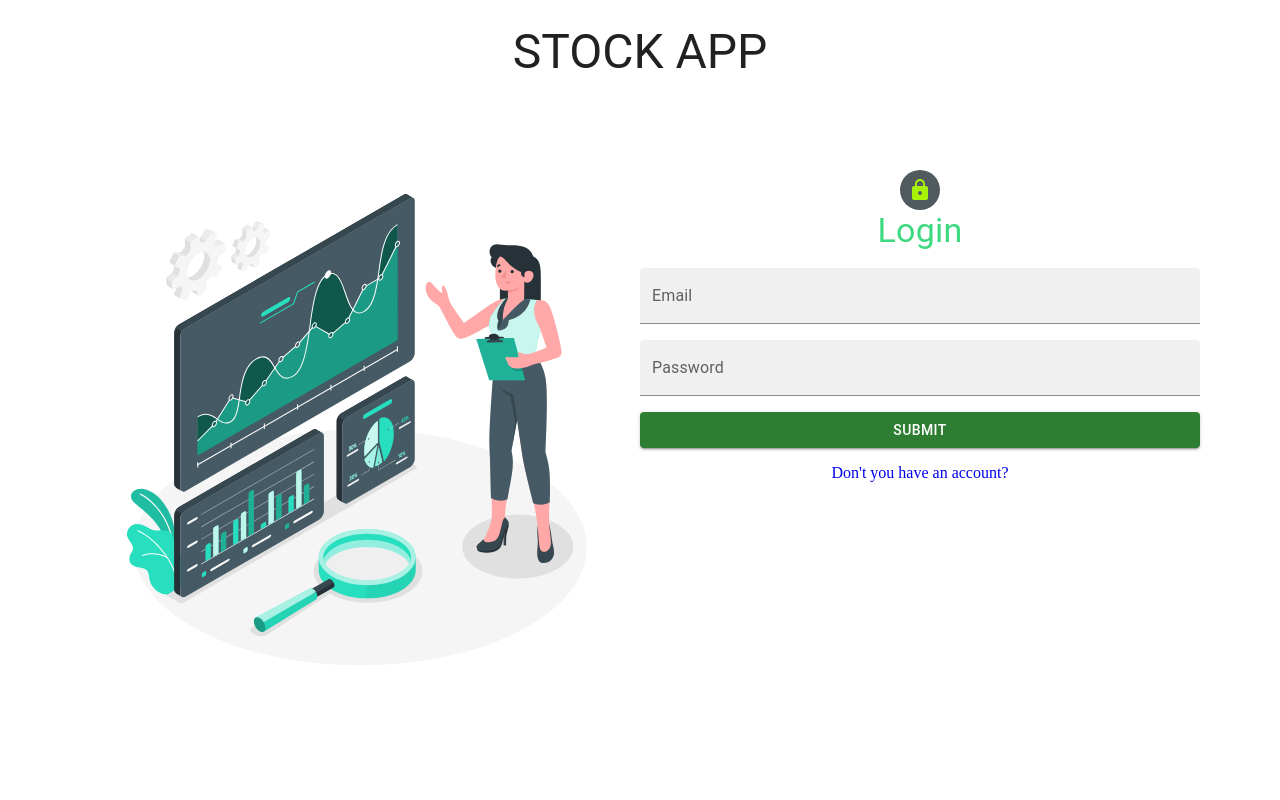
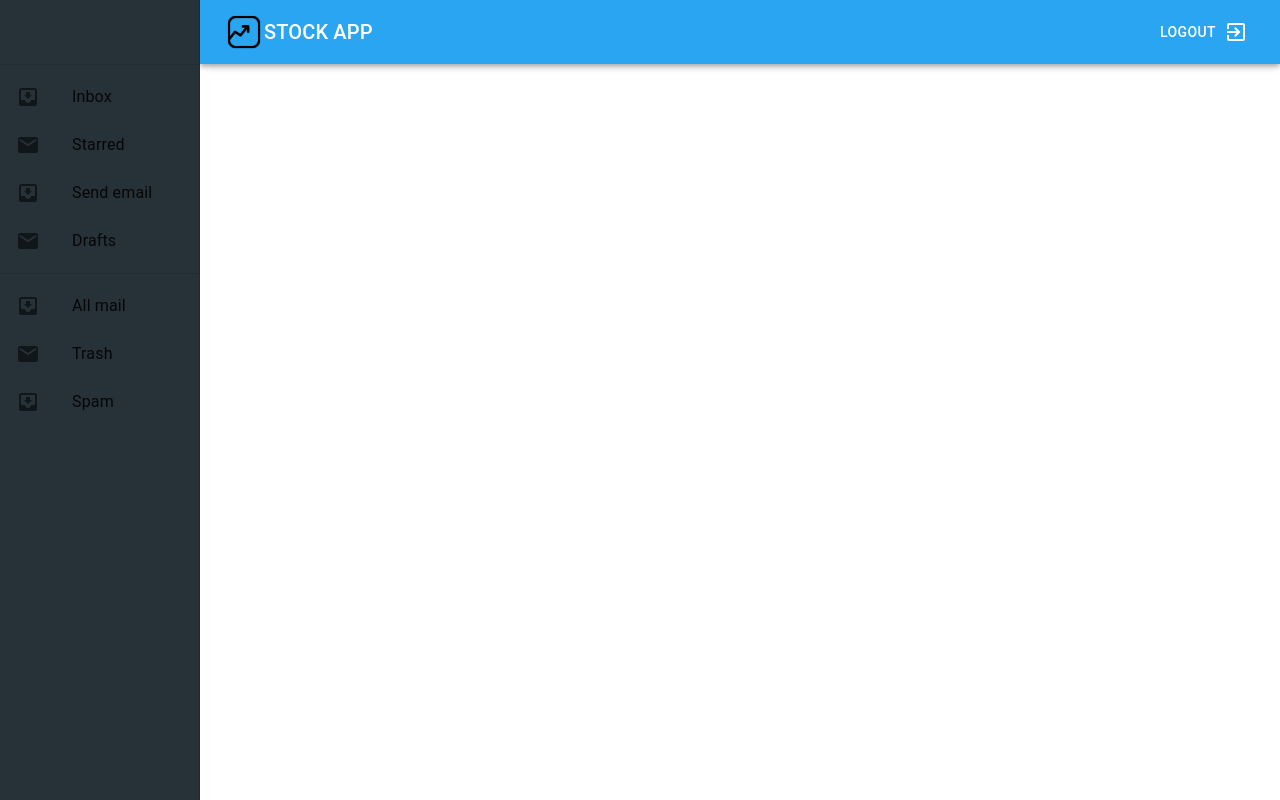
Before and after one commit to samedfft2634/Stock_APP, a React (Create React App) app: page /stock in a window 1280 px wide. Before the commit this address led to /. Built offline with nearby package versions, Linux system fonts and the light colour scheme.

Commit message:
feat: MUI drawer added

```diff
--- a/src/pages/Dashboard.jsx
+++ b/src/pages/Dashboard.jsx
@@ -1,32 +1,173 @@
-import AppBar from "@mui/material/AppBar"
-import Box from "@mui/material/Box"
-import CssBaseline from "@mui/material/CssBaseline"
-import Toolbar from "@mui/material/Toolbar"
-import Button from "@mui/material/Button"
-import Typography from "@mui/material/Typography"
-import ExitToAppIcon from '@mui/icons-material/ExitToApp';
-import { useSelector } from "react-redux"
-import useAuthCall from "../service/useAuthCall"
+import * as React from "react";
+import AppBar from "@mui/material/AppBar";
+import Box from "@mui/material/Box";
+import CssBaseline from "@mui/material/CssBaseline";
+import Divider from "@mui/material/Divider";
+import Drawer from "@mui/material/Drawer";
+import IconButton from "@mui/material/IconButton";
+import InboxIcon from "@mui/icons-material/MoveToInbox";
+import List from "@mui/material/List";
+import ListItem from "@mui/material/ListItem";
+import ListItemButton from "@mui/material/ListItemButton";
+import ListItemIcon from "@mui/material/ListItemIcon";
+import ListItemText from "@mui/material/ListItemText";
+import MailIcon from "@mui/icons-material/Mail";
+import MenuIcon from "@mui/icons-material/Menu";
+import Toolbar from "@mui/material/Toolbar";
+import Typography from "@mui/material/Typography";
+import Button from "@mui/material/Button";
+import ExitToAppIcon from "@mui/icons-material/ExitToApp";
+import { useSelector } from "react-redux";
+import useAuthCall from "../service/useAuthCall";
 
+const drawerWidth = 200;
 
+function Dashboard(props) {
+	const { user } = useSelector((state) => state.auth);
+	const { logout } = useAuthCall();
+	const { window } = props;
+	const [mobileOpen, setMobileOpen] = React.useState(false);
 
-const Dashboard = () => {
-    const {user} = useSelector(state => state.auth)
-    const {logout} = useAuthCall()
+	const handleDrawerToggle = () => {
+		setMobileOpen(!mobileOpen);
+	};
+
+	const drawer = (
+		<div>
+			<Toolbar />
+			<Divider />
+			<List>
+				{["Inbox", "Starred", "Send email", "Drafts"].map(
+					(text, index) => (
+						<ListItem key={text} disablePadding>
+							<ListItemButton>
+								<ListItemIcon>
+									{index % 2 === 0 ? (
+										<InboxIcon />
+									) : (
+										<MailIcon />
+									)}
+								</ListItemIcon>
+								<ListItemText primary={text} />
+							</ListItemButton>
+						</ListItem>
+					)
+				)}
+			</List>
+			<Divider />
+			<List>
+				{["All mail", "Trash", "Spam"].map((text, index) => (
+					<ListItem key={text} disablePadding>
+						<ListItemButton>
+							<ListItemIcon>
+								{index % 2 === 0 ? <InboxIcon /> : <MailIcon />}
+							</ListItemIcon>
+							<ListItemText primary={text} />
+						</ListItemButton>
+					</ListItem>
+				))}
+			</List>
+		</div>
+	);
+
+	// Remove this const when copying and pasting into your project.
+	const container =
+		window !== undefined ? () => window().document.body : undefined;
+
 	return (
-    <Box sx={{display:"flex"}}>
+		<Box sx={{ display: "flex" }}>
 			<CssBaseline />
-        <AppBar position="fixed" sx={{backgroundColor:"#29A5F2"}}>
+			<AppBar
+				position="fixed"
+				sx={{
+					width: { sm: `calc(100% - ${drawerWidth}px)` },
+					ml: { sm: `${drawerWidth}px` },
+					backgroundColor: "#29A5F2",
+				}}
+			>
 				<Toolbar>
-                <img src="./favicon.png" alt="logo" width="40"  />
-                <Typography variant="h6" component="div" sx={{flexGrow:1}}>
+					<IconButton
+						color="inherit"
+						aria-label="open drawer"
+						edge="start"
+						onClick={handleDrawerToggle}
+						sx={{ mr: 2, display: { sm: "none" } }}
+					>
+						<MenuIcon />
+					</IconButton>
+					<img src="./favicon.png" alt="logo" width="40" />
+					<Typography
+						variant="h6"
+						noWrap
+						component="div"
+						sx={{ flexGrow: 1 }}
+					>
 						STOCK APP
 					</Typography>
-                {user && <Button onClick={logout} color="inherit" sx={{display:"flex",gap:1}}>Logout<ExitToAppIcon/></Button>}
+					{user && (
+						<Button
+							onClick={logout}
+							color="inherit"
+							sx={{ display: "flex", gap: 1 }}
+						>
+							Logout
+							<ExitToAppIcon />
+						</Button>
+					)}
 				</Toolbar>
 			</AppBar>
+			<Box
+				component="nav"
+				sx={{ width: { sm: drawerWidth }, flexShrink: { sm: 0 } }}
+				aria-label="mailbox folders"
+			>
+				{/* The implementation can be swapped with js to avoid SEO duplication of links. */}
+				<Drawer
+					container={container}
+					variant="temporary"
+					open={mobileOpen}
+					onClose={handleDrawerToggle}
+					ModalProps={{
+						keepMounted: true, // Better open performance on mobile.
+					}}
+					sx={{
+						display: { xs: "block", sm: "none" },
+						"& .MuiDrawer-paper": {
+							boxSizing: "border-box",
+							width: drawerWidth,
+							backgroundColor: "secondary.main",
+						},
+					}}
+				>
+					{drawer}
+				</Drawer>
+				<Drawer
+					variant="permanent"
+					sx={{
+						display: { xs: "none", sm: "block" },
+						"& .MuiDrawer-paper": {
+							boxSizing: "border-box",
+							width: drawerWidth,
+							backgroundColor: "secondary.main",
+						},
+					}}
+					open
+				>
+					{drawer}
+				</Drawer>
 			</Box>
-  )
+			<Box
+				component="main"
+				sx={{
+					flexGrow: 1,
+					p: 3,
+					width: { sm: `calc(100% - ${drawerWidth}px)` },
+				}}
+			>
+				<Toolbar />
+			</Box>
+		</Box>
+	);
 }
 
-export default Dashboard
+export default Dashboard;
--- a/src/router/PrivateRouter.jsx
+++ b/src/router/PrivateRouter.jsx
@@ -3,7 +3,7 @@ import { Navigate, Outlet } from "react-router-dom"
 
 const PrivateRouter = () => {
   const {token} = useSelector(state=> state.auth)
-  return token ? <Outlet /> : <Navigate to="/"  />
+  return true ? <Outlet /> : <Navigate to="/"  /> // token , true for nor
 }
 
 export default PrivateRouter
--- a/src/service/useAuthCall.jsx
+++ b/src/service/useAuthCall.jsx
@@ -1,5 +1,5 @@
 import { useNavigate } from "react-router-dom";
-import axios from "axios";
+// import axios from "axios";
 import { toastErrorNotify, toastSuccessNotify } from "../helper/ToastNotify";
 import {
 	fetchFail,
@@ -16,7 +16,7 @@ const useAuthCall = () => {
 	const {axiosWithToken, axiosPublic} = useAxios()
 	const navigate = useNavigate();
 	const dispatch = useDispatch();
-	const {token} = useSelector(state=>state.auth)
+	// const {token} = useSelector(state=>state.auth)
 	const login = async (userInfo) => {
 		dispatch(fetchStart());
 		try {
```
Also changed, not shown: src/pages/Brands.jsx (added, +9 -0 lines), src/pages/Firms.jsx (added, +9 -0 lines), src/pages/Home.jsx (added, +7 -0 lines), src/pages/Products.jsx (added, +8 -0 lines), src/pages/Purchases.jsx (added, +9 -0 lines), src/pages/Sales.jsx (added, +8 -0 lines). Lines whose indentation alone changed are shown as unchanged.
